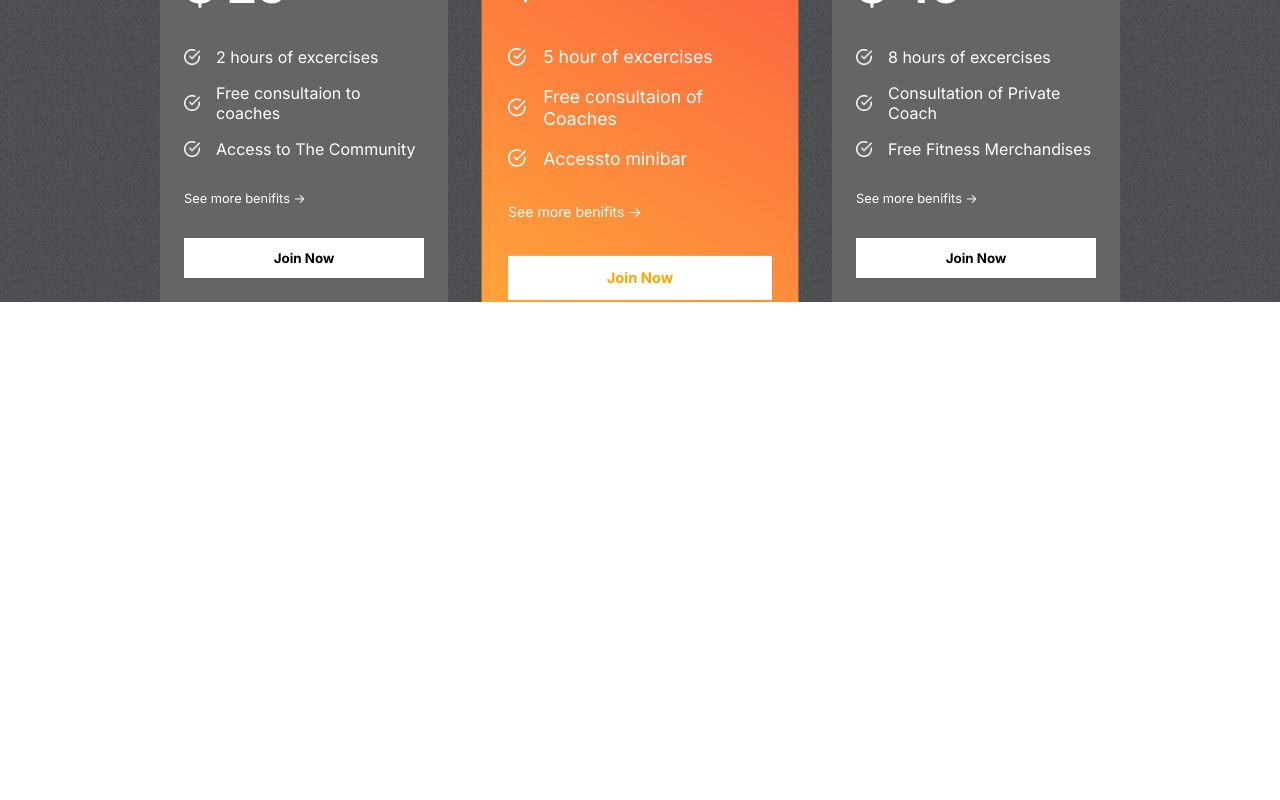
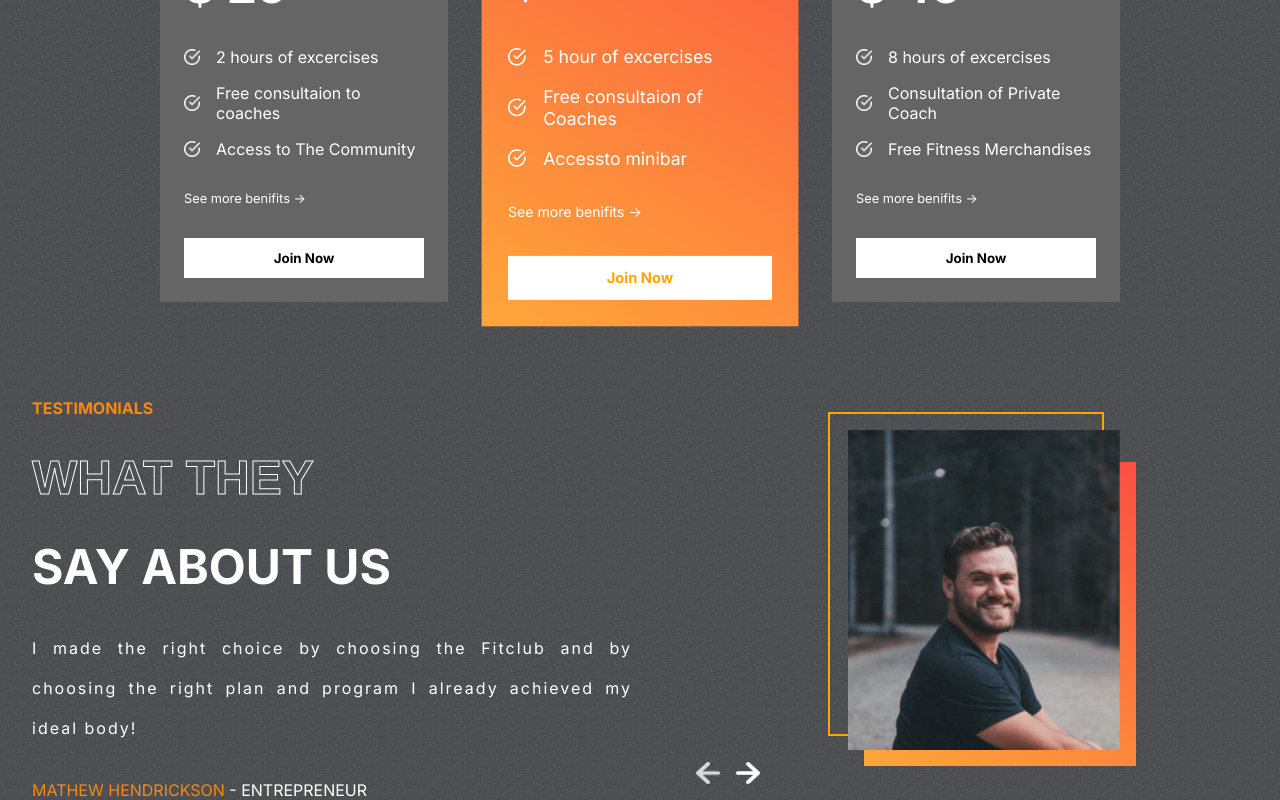
Before and after one commit to asad-amjad/GymApp-React, a React (Create React App) app: page / in a window 1280 px wide. Shown: the part 2130-2930 px from the top of the page. Before the commit the page ends 2432 px from the top, so only its background shows below. Built offline with nearby package versions, Linux system fonts and the light colour scheme.

Commit message:
Testimonials section

```diff
--- a/src/App.js
+++ b/src/App.js
@@ -3,6 +3,7 @@
 import Plans from "./components/Plans/Plans";
 import Programs from "./components/Programs/Programs";
 import Reasons from "./components/Reasons/Reasons";
+import Testmonials from "./components/Testmonials/Testmonials";
 function App() {
   return (
     <div className="App">
@@ -10,6 +11,7 @@
       <Programs />
       <Reasons />
       <Plans />
+      <Testmonials />
     </div>
   );
 }
--- /dev/null
+++ b/src/components/Testmonials/Testmonials.css
@@ -0,0 +1,78 @@
+.Testmonials {
+  display: flex;
+  gap: 1rem;
+  padding: 0 2rem;
+}
+
+.left-t {
+  display: flex;
+  flex: 1 1;
+  gap: 2rem;
+  flex-direction: column;
+  text-transform: uppercase;
+  color: white;
+}
+
+.left-t > :nth-child(1) {
+  color: var(--orange);
+  font-weight: bold;
+}
+
+.left-t > :nth-child(2),
+.left-t > :nth-child(3) {
+  font-size: 3rem;
+  font-weight: bold;
+}
+
+.left-t > :nth-child(4) {
+  text-transform: none;
+  text-align: justify;
+  letter-spacing: 2px;
+  line-height: 40px;
+}
+
+.right-t {
+  flex: 1;
+  position: relative;
+}
+
+.right-t > img {
+  position: absolute;
+  width: 17rem;
+  height: 20rem;
+  object-fit: cover;
+  right: 8rem;
+  top: 2rem;
+}
+
+.right-t > :nth-child(1) {
+  position: absolute;
+  width: 17rem;
+  height: 20rem;
+  border: 2px solid orange;
+  background-color: transparent;
+  right: 9rem;
+  top: 0.9rem;
+}
+
+.right-t > :nth-child(2) {
+  position: absolute;
+  width: 17rem;
+  height: 19rem;
+  top: 4rem;
+  right: 7rem;
+  background: var(--planCard);
+}
+
+.arrows {
+  display: flex;
+  gap: 1rem;
+  position: absolute;
+  bottom: 1rem;
+  left: 3rem;
+}
+
+.arrows > img {
+  width: 1.5rem;
+  cursor: pointer;
+}
--- /dev/null
+++ b/src/components/Testmonials/Testmonials.jsx
@@ -0,0 +1,53 @@
+import { useState } from "react";
+
+import { testimonialsData } from "../../data/testimonialsData";
+import rightArrow from "../../assets/rightArrow.png";
+import leftArrow from "../../assets/leftArrow.png";
+import "./Testmonials.css";
+
+const Testmonials = () => {
+  const [selected, setSelected] = useState(0);
+  const tLength = testimonialsData.length;
+  return (
+    <div className="Testmonials">
+      <div className="left-t">
+        <span>Testimonials</span>
+        <span className="stroke-text">What they</span>
+        <span>say about us</span>
+        <span>{testimonialsData[selected].review}</span>
+        <span>
+          <span style={{ color: "var(--orange)" }}>
+            {testimonialsData[selected].name}
+          </span>{" "}
+          - {testimonialsData[selected].status}
+        </span>
+      </div>
+      <div className="right-t">
+        <div></div>
+        <div></div>
+        <img src={testimonialsData[selected].image} alt="" />
+        <div className="arrows">
+          <img
+            onClick={() => {
+              selected === 0
+                ? setSelected(tLength - 1)
+                : setSelected((prev) => prev - 1);
+            }}
+            src={leftArrow}
+            alt=""
+          />
+          <img
+            onClick={() => {
+              selected === tLength - 1
+                ? setSelected(0)
+                : setSelected((prev) => prev + 1);
+            }}
+            src={rightArrow}
+            alt=""
+          />
+        </div>
+      </div>
+    </div>
+  );
+};
+export default Testmonials;
```
